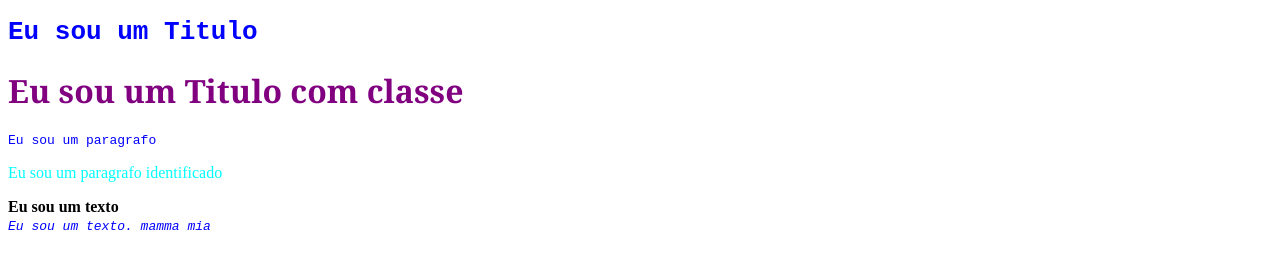
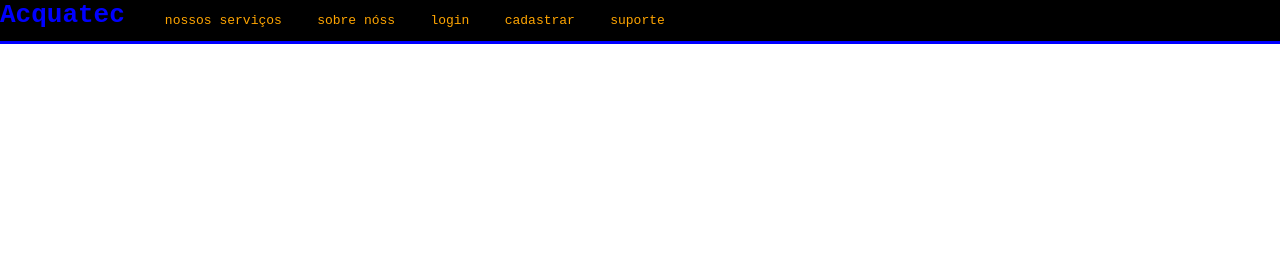
Before and after one commit to HeroldPassos/projeto-IoT-revolucionario-Herold, a plain HTML site: page index.html in a window 1280 px wide. Drawn offline with Linux system fonts and the light colour scheme.

Commit message:
estilização do Header

```diff
--- a/estilos.css
+++ b/estilos.css
@@ -1,17 +1,33 @@
-h1, p, i {
-    color: blue;
-    font: size 50px;
+body{
+    margin: 0px ;
     font-family: monospace;
+
 }
 
-.titulo{
-    color: purple;
-    font: size 70px;
-    font-family: Georgia, 'Times New Roman', Times, serif;
+.header{
+    background-color: black;
+    width: 100%;
+    border-bottom: 3px blue solid;
 }
 
-#paragrafo{
-    color: aqua;
-    font: size 50px;
-    font-family: 'Times New Roman';
+h1{
+    margin: 0px;
+    color: blue;
 }
+
+.header .container{
+
+    width: 70%;
+    display: flex;
+
+}
+
+.navbar{
+
+    width: 500px;
+    list-style: none;
+    align-items: center;
+    color: orange   ;
+    justify-content: space-between;
+    display: flex;
+}
--- a/index.html
+++ b/index.html
@@ -1,5 +1,5 @@
 <!DOCTYPE html>
-<html lang="en">
+<html lang="pt-br">
 
 <head>
     <meta charset="UTF-8">
@@ -7,23 +7,27 @@
     <meta name="viewport" content="width=device-width, initial-scale=1.0">
     <title>Projeto IoT Revolucionário</title>
 
-<link rel="stylesheet" href="estilos.css">
+    <link rel="stylesheet" href="estilos.css">
 
 </head>
 
 <body>
-    <h1>Eu sou um Titulo</h1>
+    <div class="header">
+        <div class="container">
 
-    <h1 class="titulo">Eu sou um Titulo com classe</h1>
+            <h1>Acquatec</h1>
 
-    <p>Eu sou um paragrafo</p>
+            <ul class="navbar" >
+                    <li>nossos serviços</li>
+                    <li>sobre nóss</li>
+                    <li>login</li>
+                    <li>cadastrar</li>
+                    <li>suporte</li>
 
-    <p id="paragrafo">Eu sou um paragrafo identificado</p>
+            </ul>
 
-    <b>Eu sou um texto</b>
-    <br>
-    <i>Eu sou um texto. mamma mia</i>
-
+        </div>
+    </div>
 </body>
 
 </html>
```
